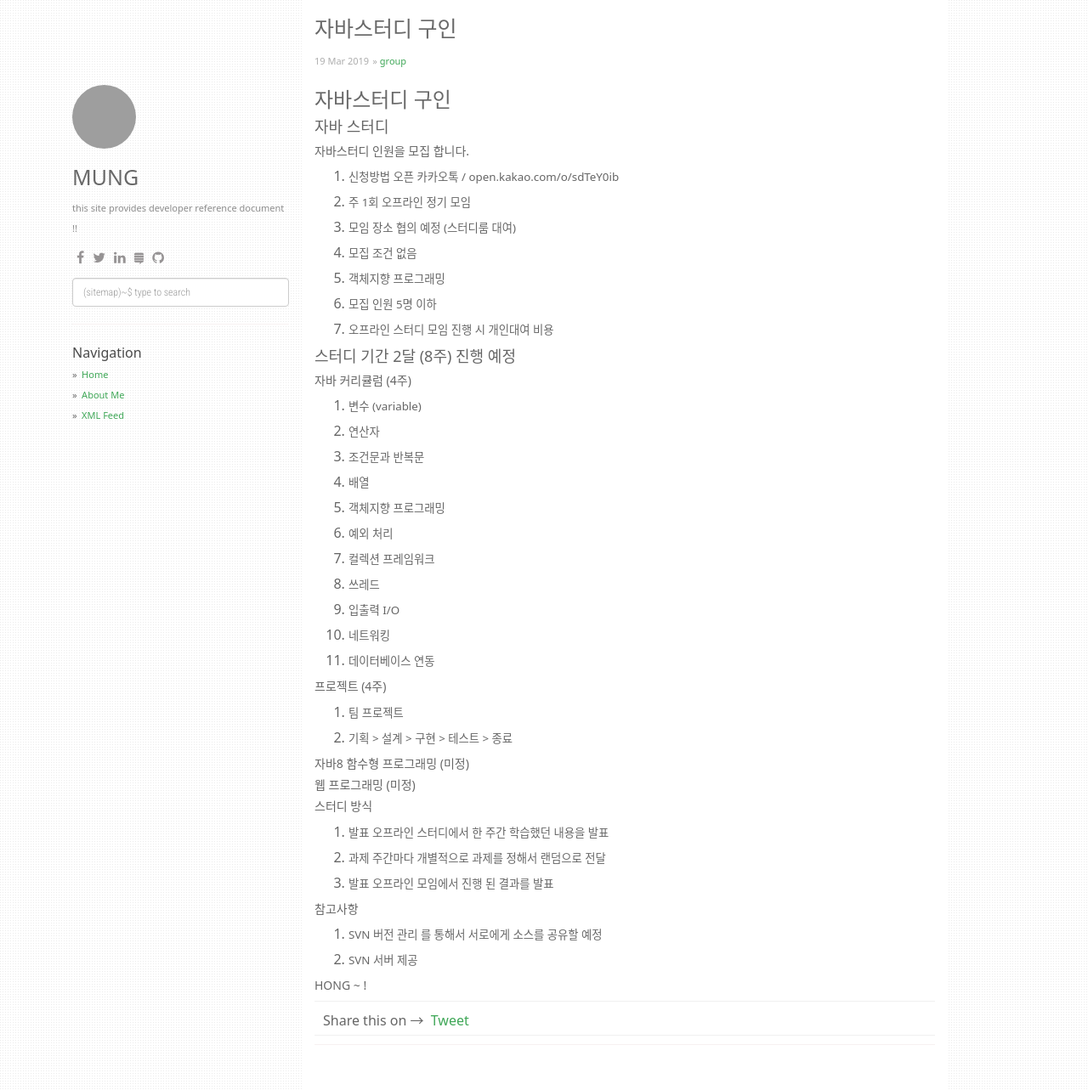
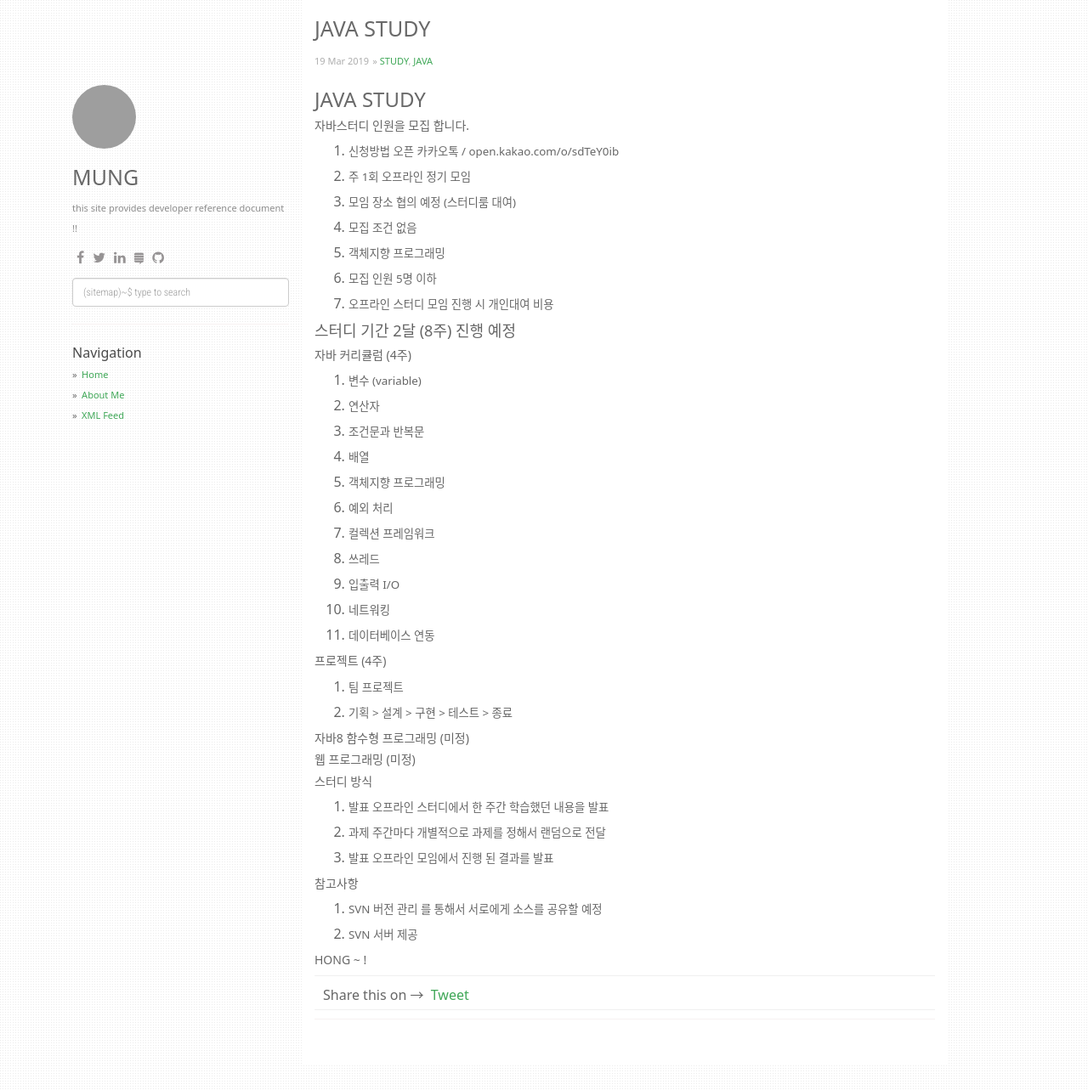
Before and after one commit to dev-docs/document, a Jekyll site: the page built from _posts/2019-03-19-Java-Study-page.md, in a window 1280 px wide and 1283 px high. Shown: the whole window at 85% size. Built offline with Jekyll 4.4.1, drawn with Linux system fonts in a browser that asks for light colours; nearby versions of some CDN libraries; comment, search, counter and statistics services are not loaded; grey boxes are pictures that could not be loaded.

Commit message:
Update 2019-03-19-Java-Study-page.md

```diff
--- a/_posts/2019-03-19-Java-Study-page.md
+++ b/_posts/2019-03-19-Java-Study-page.md
@@ -1,17 +1,11 @@
 ---
 layout: post
-title:  "자바스터디 구인"
+title:  "JAVA STUDY"
 date:   2019-03-19 18:34:10 +0700
-categories: [group]
+categories: [STUDY, JAVA]
 ---
 
-### 자바스터디 구인
-
-
-
-
-
-#### 자바 스터디
+### JAVA STUDY
 
 ##### 자바스터디 인원을 모집 합니다.
 
```
